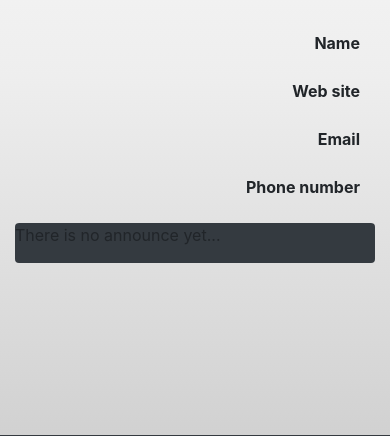
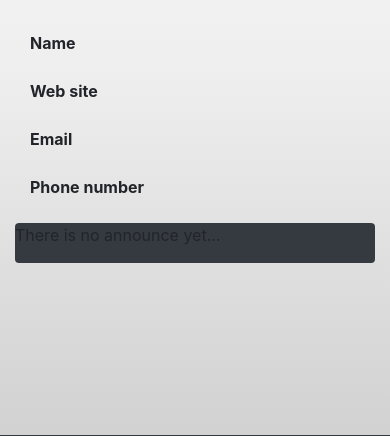
Before and after one commit to fabien-roy/glo-2005-sportsapp, a Flask app: template app/templates/shop_details.html in a window 390 px wide. Shown: the part 345-781 px from the top of the page. Run offline with Flask 2, Linux system fonts and the light colour scheme; the template is opened without the code that fills it, so the values that code supplies are empty; some libraries are stand-ins or nearby versions.

Commit message:
Make details pages responsive

```diff
--- a/app/static/css/details.css
+++ b/app/static/css/details.css
@@ -39,3 +39,9 @@
 .list-pane h5 a {
     color: #212529;
 }
+
+@media only screen and (max-width: 767px) {
+    .details-label {
+        float: left;
+    }
+}
```
